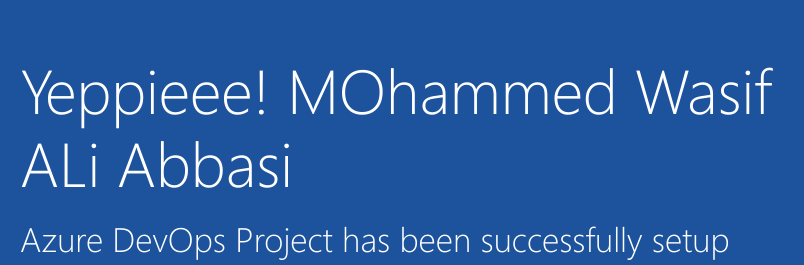
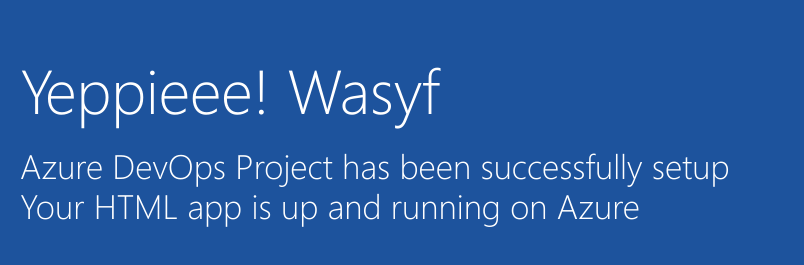
Before and after one commit to WasyfAli/classtesting, a plain HTML site: page index.html in a window 1280 px wide. Shown: the part 325-590 px from the top of the page, 205-1009 px from the left. Drawn offline with Linux system fonts and the light colour scheme.

Commit message:
UPdated index.html

```diff
--- a/index.html
+++ b/index.html
@@ -18,7 +18,7 @@
             </a>
         </div>
             <div class="content-body">
-                <div class="success-text">Yeppieee! MOhammed Wasif ALi Abbasi</div>
+                <div class="success-text">Yeppieee! Wasyf</div>
                 <div class="description line-1"> Azure DevOps Project has been successfully setup</div>
                 <div class="description line-2"> Your HTML app is up and running on Azure</div>
                 <div class="next-steps-container">
```
